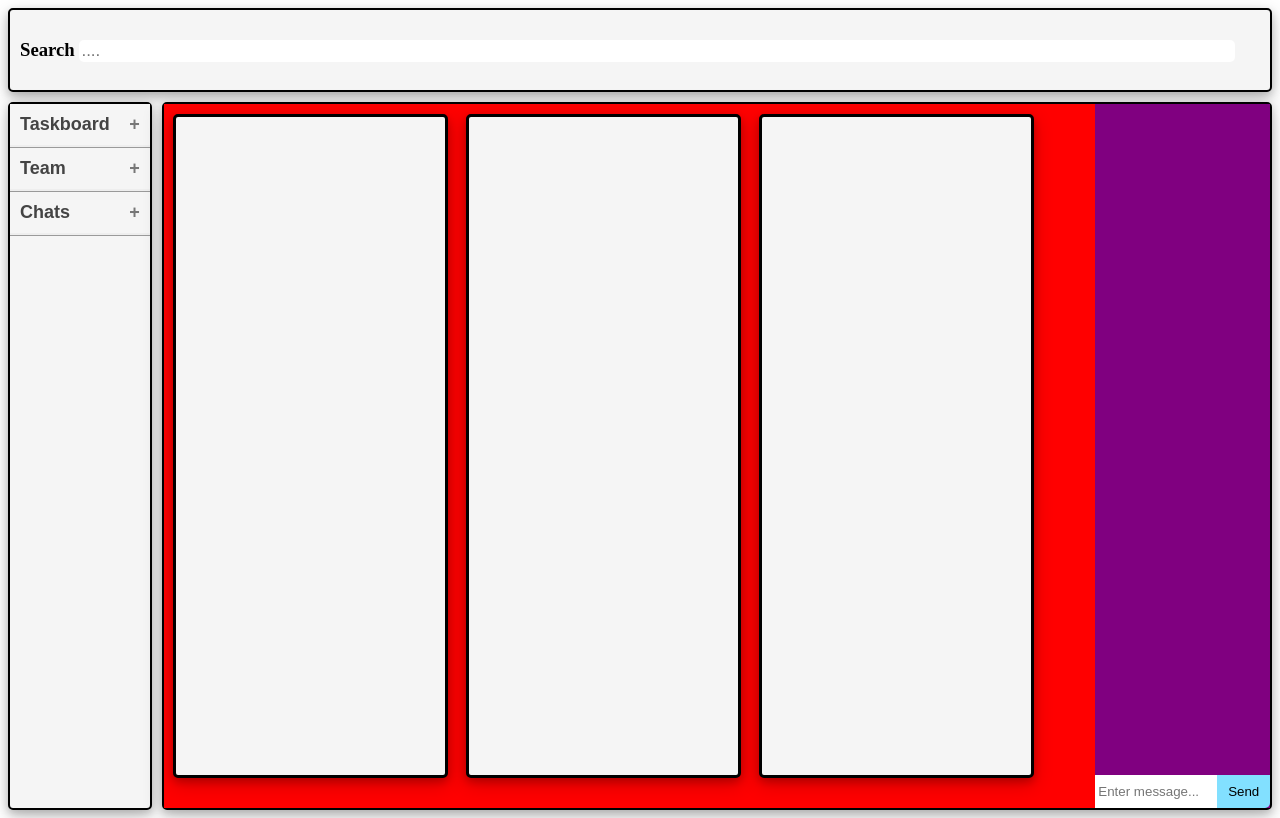
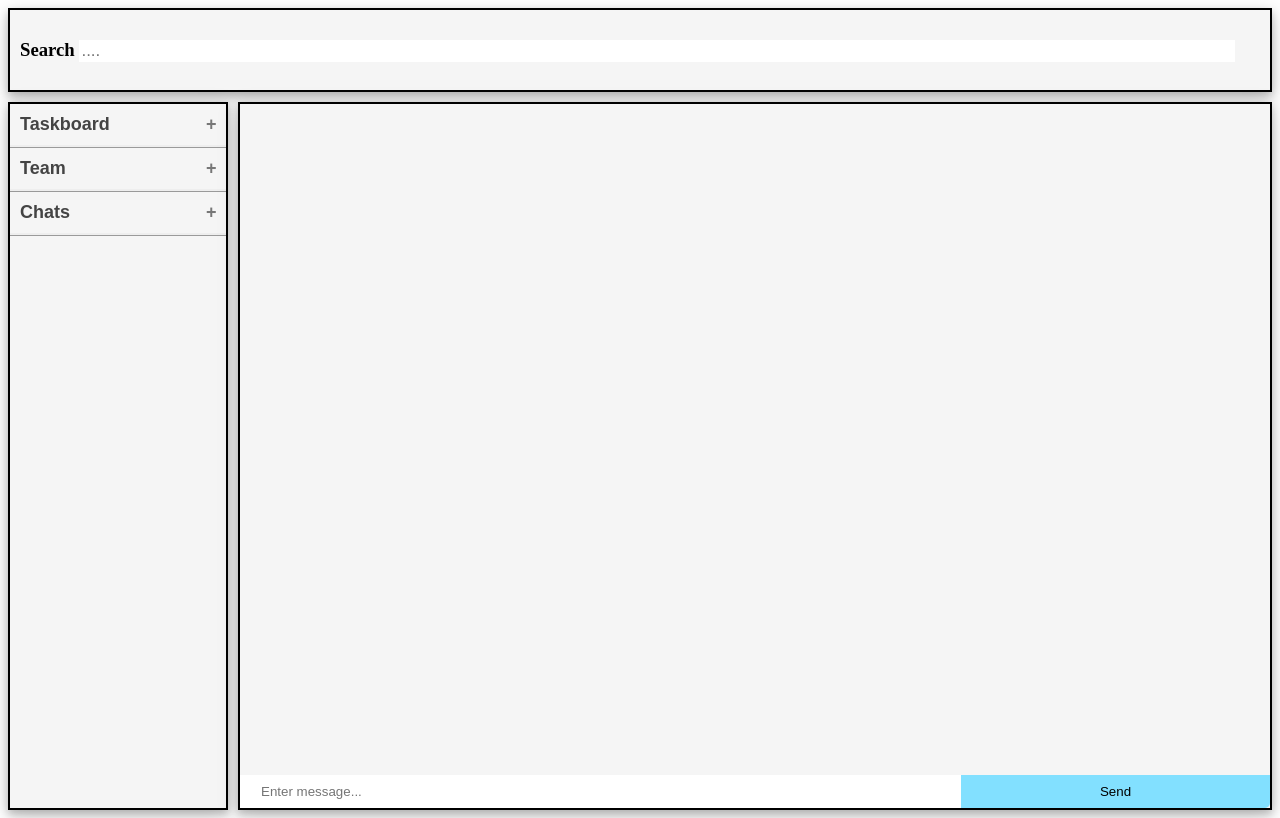
Before and after one commit to DevOP-424/DevOP, an Electron app: page Capstone Project/Project Code/client/index.html in a window 1280 px wide. Drawn offline with nearby package versions, Linux system fonts and the light colour scheme; no server answers.

Commit message:
pushing chat work

```diff
--- a/Capstone Project/Project Code/client/index.html
+++ b/Capstone Project/Project Code/client/index.html
@@ -31,12 +31,6 @@
     </div>
   </div>
   <div class="main-content">
-
-    <div class="column-container">
-      <div class="column" id="col1"></div>
-      <div class="column" id="col2"></div>
-      <div class="column" id="col3"></div>
-    </div>
     <div class="chat-container">
       <ul id="messages"></ul>
             <form id="chatForm">
--- a/Capstone Project/Project Code/client/style.css
+++ b/Capstone Project/Project Code/client/style.css
@@ -1,13 +1,14 @@
+
 *:focus {
   outline: none;
 }
 
 .chat-container {
-  background: purple;
   display: flex;
   flex-direction: column;
   justify-content: flex-end;
-
+  width: 100%;
+  border-left: black;
 }
 
 .chat-container > form {
@@ -17,7 +18,6 @@
   height: 5%;
   flex-direction: unset;
   border: none;
-
 }
 
 .chat-container > form input {
@@ -74,7 +74,7 @@
   background-color: white;
   padding: 10px;
   box-shadow: 0 4px 8px 0 rgba(0, 0, 0, 0.2), 0 6px 20px 0 rgba(0, 0, 0, 0.19);
-  border-radius: 5px;
+
   border-style: solid;
   border-width: 2px;
   background-color: whitesmoke;
@@ -83,7 +83,7 @@
 }
 .header input[type=text] {
   background-color: white;
-  border-radius: 5px;
+
   border: none;
   outline: none;
   font-size: 17px;
@@ -111,7 +111,7 @@
 /* Style the left column */
 .left {
   grid-area: left;
-  border-radius: 5px;
+
   box-shadow: 0 4px 8px 0 rgba(0, 0, 0, 0.2), 0 6px 20px 0 rgba(0, 0, 0, 0.19);
   border-style: solid;
   border-width: 2px;
@@ -121,7 +121,7 @@
 /* Style the main-content class */
 .main-content {
   grid-area: main-content;
-  border-radius: 5px;
+
   box-shadow: 0 4px 8px 0 rgba(0, 0, 0, 0.2), 0 6px 20px 0 rgba(0, 0, 0, 0.19);
   border-style: solid;
   border-width: 2px;
@@ -132,6 +132,7 @@
   height: 88vh;
   max-height: 88vh;
   position: relative;
+  z-index: 1;
 }
 
 /* Responsive layout - makes the three columns stack on top of each other instead of next to each other */
@@ -188,12 +189,13 @@
 .column-container {
   display: flex;
   float: left;
-  background-color: red;
-  width: 100%
+  border-right-color: black;
+  width: 100%;
+  border-right:black;
 }
 
 .column {
-  border-radius: 5px;
+
   border:solid;
   width: 250px;
   height: 80vh;
@@ -207,7 +209,7 @@
 
 .column input[type=text]{
   border-style: none;
-  border-radius: 5px;
+
   font-size: 15px;
   font-weight: bold;
   float: left;
```
